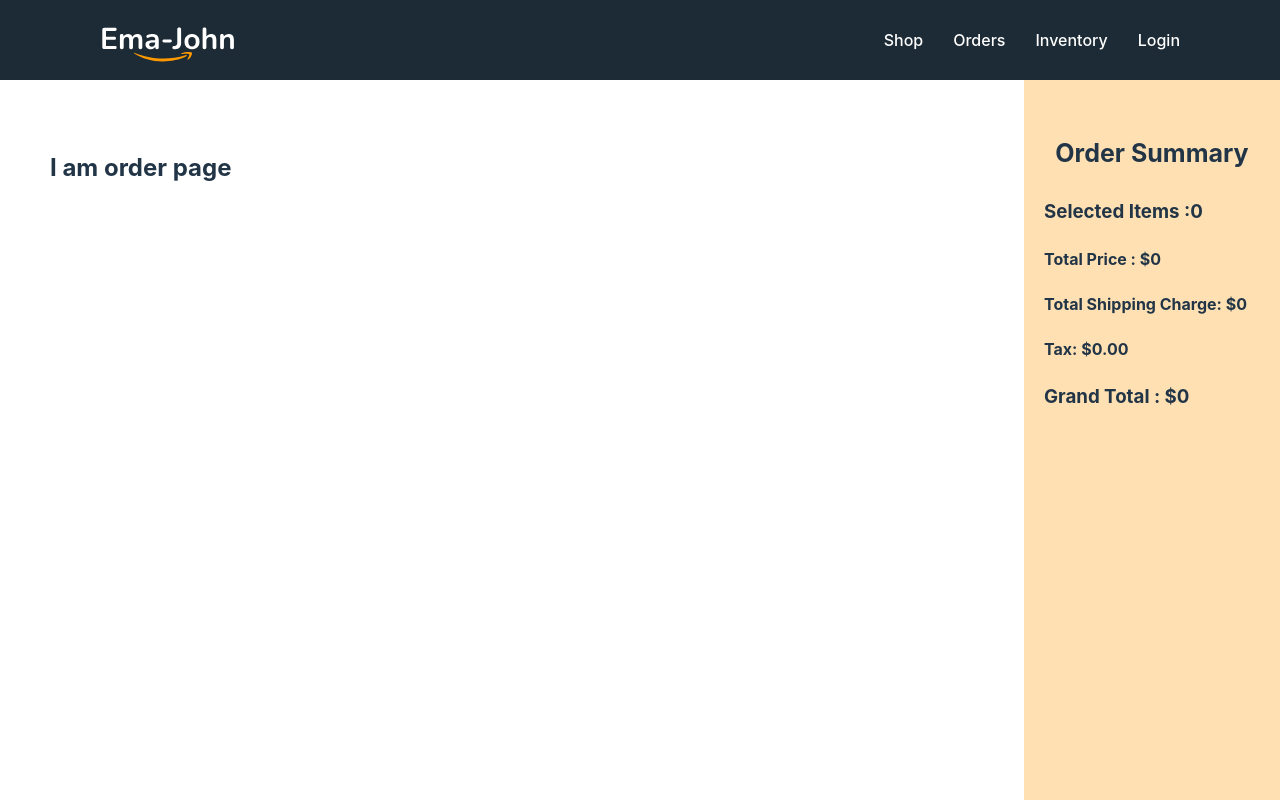
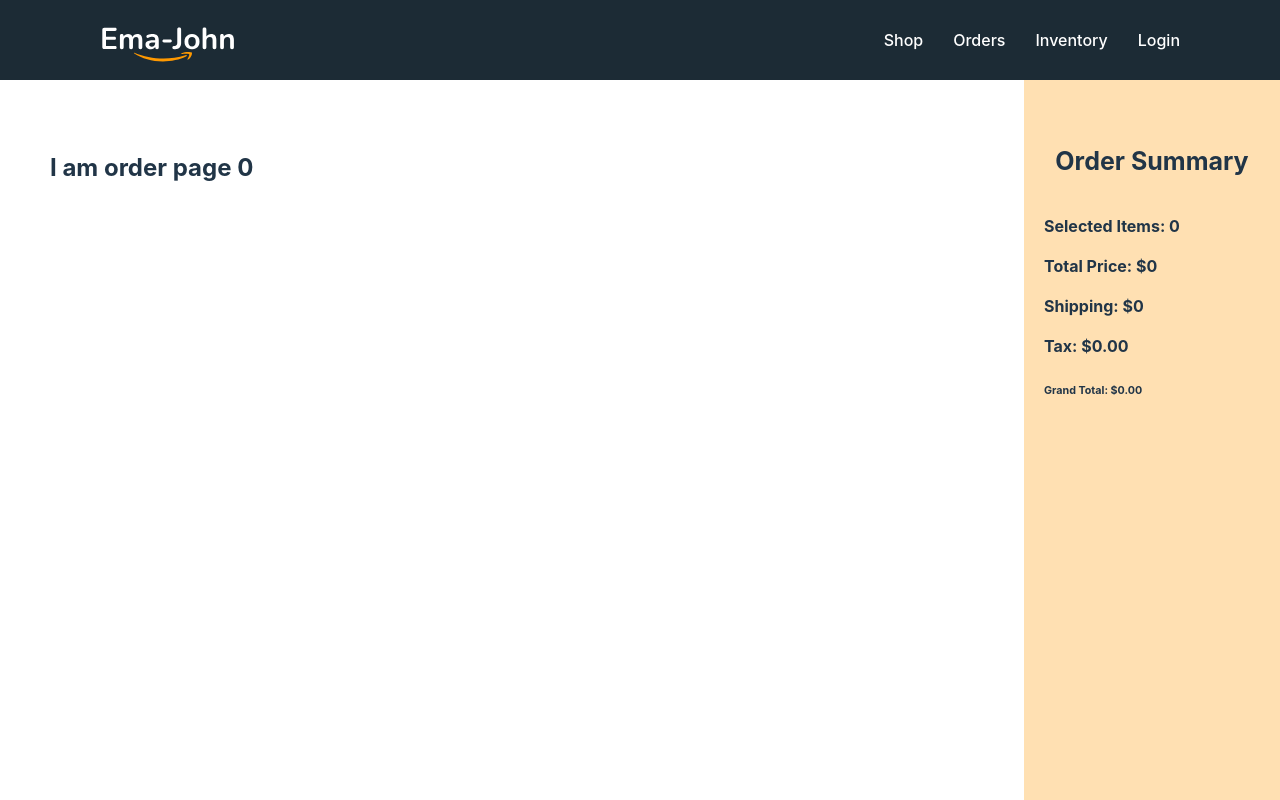
Before and after one commit to AbdullahANoman/project-programming-hero-1, a React (Vite) app: page /orders in a window 1280 px wide. Shown: the top 800 px of the page. Built offline with nearby package versions, Linux system fonts and the light colour scheme.

Commit message:
quantity problem solved

```diff
--- a/src/Components/Cart/Cart.css
+++ b/src/Components/Cart/Cart.css
@@ -2,3 +2,6 @@
     text-align: center;
     font-size: 25px;
 }
+.cart p {
+    font-weight: bold;
+}
--- a/src/Components/Cart/Cart.jsx
+++ b/src/Components/Cart/Cart.jsx
@@ -1,33 +1,41 @@
-import React from 'react';
-import './Cart.css'
-const Cart = (props) => {
-    const carts = props.carts;
-    let totalValue = 0;
-    for(let i=0; i<carts.length; i++){
-        totalValue = totalValue + carts[i].price;
-    }
-    let shippingTotalValue = 0;
-    let quantity = 0;
-    for(const cart of carts){
-        shippingTotalValue+=cart.shipping;
-        quantity =quantity+1;
-    }
-    let totalTax = ((totalValue+shippingTotalValue)*7/100);
-    parseFloat(totalTax.innerText)
-    parseInt(totalValue.innerText)
-    parseInt(shippingTotalValue.innerText)
-    let totalPrice = totalValue+shippingTotalValue+totalTax;
-    // console.log(totalPrice)
-    return (
-        <>
-            <h3 className='order-name'>Order Summary</h3>
-            <h3>Selected Items :{quantity}</h3>
-            <h4>Total Price : ${totalValue}</h4>
-            <h4>Total Shipping Charge: ${shippingTotalValue}</h4>
-            <h4>Tax: ${totalTax.toFixed(2)}</h4>
-            <h3>Grand Total : ${totalPrice}</h3>
-        </>
-    );
+import React from "react";
+import "./Cart.css";
+
+const Cart = ({ carts }) => {
+  // const cart = props.cart; // option 1
+  // const {cart} = props; // option 2
+
+  // console.log(cart);
+
+  let totalPrice = 0;
+  let totalShipping = 0;
+  let quantity = 0;
+  for (const product of carts) {
+    // if(product.quantity === 0){
+    //     product.quantity = 1;
+    // }
+    // product.quantity = product.quantity || 1;
+
+    totalPrice = totalPrice + product.price * product.quantity;
+    totalShipping = totalShipping + product.shipping;
+    quantity = quantity + product.quantity;
+  }
+  const tax = (totalPrice * 7) / 100;
+
+  const grandTotal = totalPrice + totalShipping + tax;
+
+  return (
+    <>
+      <div className="cart">
+        <h4 className="order-name">Order Summary</h4>
+        <p>Selected Items: {quantity}</p>
+        <p>Total Price: ${totalPrice}</p>
+        <p>Shipping: ${totalShipping}</p>
+        <p>Tax: ${tax.toFixed(2)}</p>
+        <h6>Grand Total: ${grandTotal.toFixed(2)} </h6>
+      </div>
+    </>
+  );
 };
 
 export default Cart;
--- a/src/Components/Orders/Orders.jsx
+++ b/src/Components/Orders/Orders.jsx
@@ -8,10 +8,10 @@ const Orders = () => {
   return (
     <div className="shop-container">
       <div className="products-container">
-        <h2>I am order page </h2>
+        <h2>I am order page {products.length} </h2>
       </div>
       <div className="cart-container">
-        <Cart carts={[]}></Cart>
+        <Cart carts={products}></Cart>
       </div>
     </div>
   );
--- a/src/Components/Product/Product.jsx
+++ b/src/Components/Product/Product.jsx
@@ -4,7 +4,6 @@ import { FontAwesomeIcon } from '@fortawesome/react-fontawesome'
 import { faCartShopping } from '@fortawesome/free-solid-svg-icons'
 const Product = (props) => {
     const {img,name,price,ratings,seller,quantity} = props.product;
-    console.log(props)
     return (
         <div className='product'>
             <img className='img-cut' src={img} alt="" />
--- a/src/Components/Shop/Shop.jsx
+++ b/src/Components/Shop/Shop.jsx
@@ -25,17 +25,32 @@ const Shop = () => {
                 // console.log(addedProduct)
                 const quantity = storedCart[id];
                 addedProduct.quantity = quantity;
-                console.log(addedProduct)
                 savedProduct.push(addedProduct)
             }
         }
         setCart(savedProduct)
 
     },[products])
-    const handleAddToCart = (props) =>{
-        const newCart = [...carts,props];
-        setCart(newCart)
-        addToDb(props.id)
+
+    const handleAddToCart = (product) => {
+        // cart.push(product); '
+        let newCart = [];
+        // const newCart = [...cart, product];
+        // if product doesn't exist in the cart, then set quantity = 1
+        // if exist update quantity by 1
+        const exists = carts.find(pd => pd.id === product.id);
+        if(!exists){
+            product.quantity = 1;
+            newCart= [...carts, product]
+        }
+        else{
+            exists.quantity = exists.quantity + 1;
+            const remaining = carts.filter(pd => pd.id !== product.id);
+            newCart = [...remaining, exists];
+        }
+
+        setCart(newCart);
+        addToDb(product.id)
     }
     return (
         <div className='shop-container'>
--- /dev/null
+++ b/src/Loaders/cartProductsLoader.js
@@ -0,0 +1,26 @@
+import { getShoppingCart } from "../utilities/fakedb";
+
+const cartProductsLoader =  async() =>{
+    const loadedProducts = await fetch('products.json')
+    const products = await loadedProducts.json();
+
+    const storedCart = getShoppingCart();
+        // step-1 get id
+        const savedProduct = [];
+        for(const id in storedCart){
+            // console.log(id,storedCart)
+            // step -2 : get the product using id
+        const addedProduct  = products.find(product=>(product.id === id ))
+            if(addedProduct){
+                // step-3 : get quantity of  the product
+                // console.log(addedProduct)
+                const quantity = storedCart[id];
+                addedProduct.quantity = quantity;
+                savedProduct.push(addedProduct)
+            }
+        }
+
+    return savedProduct;
+}
+
+export {cartProductsLoader}
--- a/src/main.jsx
+++ b/src/main.jsx
@@ -13,6 +13,7 @@ import Cart from './Components/Cart/Cart';
 import Orders from './Components/Orders/Orders';
 import Inventory from './Components/Inventory/Inventory';
 import Login from './Components/Login/Login';
+import { cartProductsLoader } from './Loaders/cartProductsLoader';
 
 const router = createBrowserRouter([
   {
@@ -26,7 +27,7 @@ const router = createBrowserRouter([
       {
         path : 'orders',
         element : <Orders></Orders>,
-        loader : () => fetch('products.json')
+        loader : cartProductsLoader
       },
       {
         path : 'inventory',
--- a/src/test.js
+++ /dev/null
@@ -1,3 +0,0 @@
-const obj = {name :'jack',age:27}
-const a= 'name' in obj;
-console.log(a)
```
